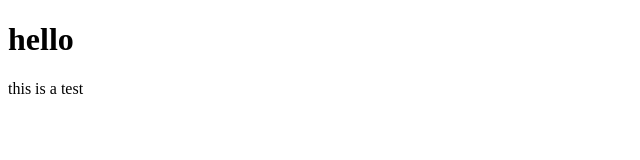
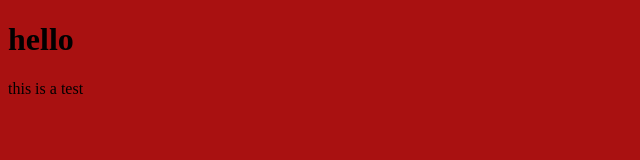
Before and after one commit to rohitshimpi737/git_tutoroal, a plain HTML site: page index.html in a window 1280 px wide. Shown: the whole page, without its empty margins (0-640 px from the left). Drawn offline with Linux system fonts and the light colour scheme.

Commit message:
change backgroud-color

```diff
--- a/index.html
+++ b/index.html
@@ -5,7 +5,7 @@
     <meta name="viewport" content="width=device-width, initial-scale=1.0">
     <title>Document</title>
 </head>
-<body>
+<body style="background-color: rgb(169, 17, 17);">
      <h1>hello</h1>
     <p>this is a test</p>
     </body>
```
